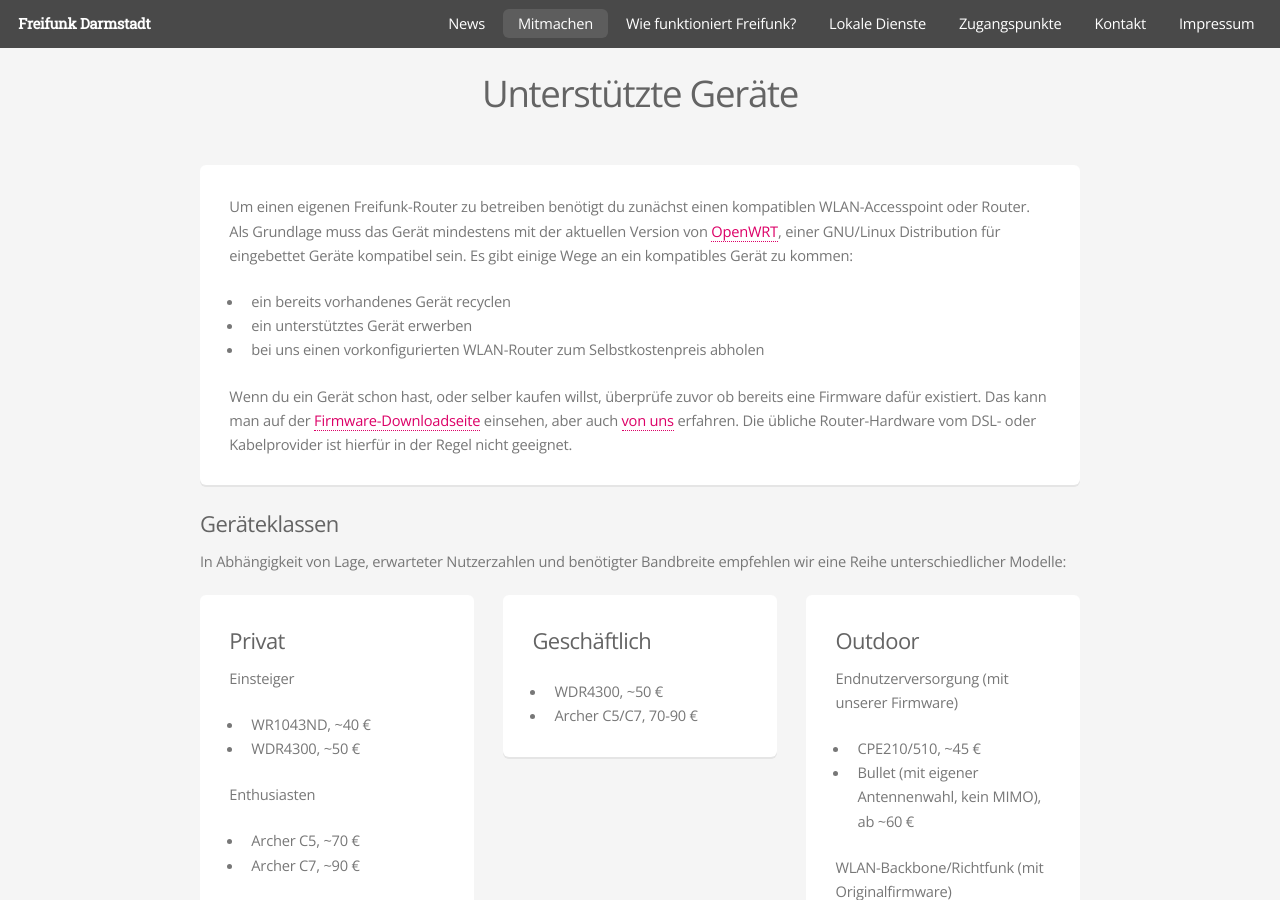
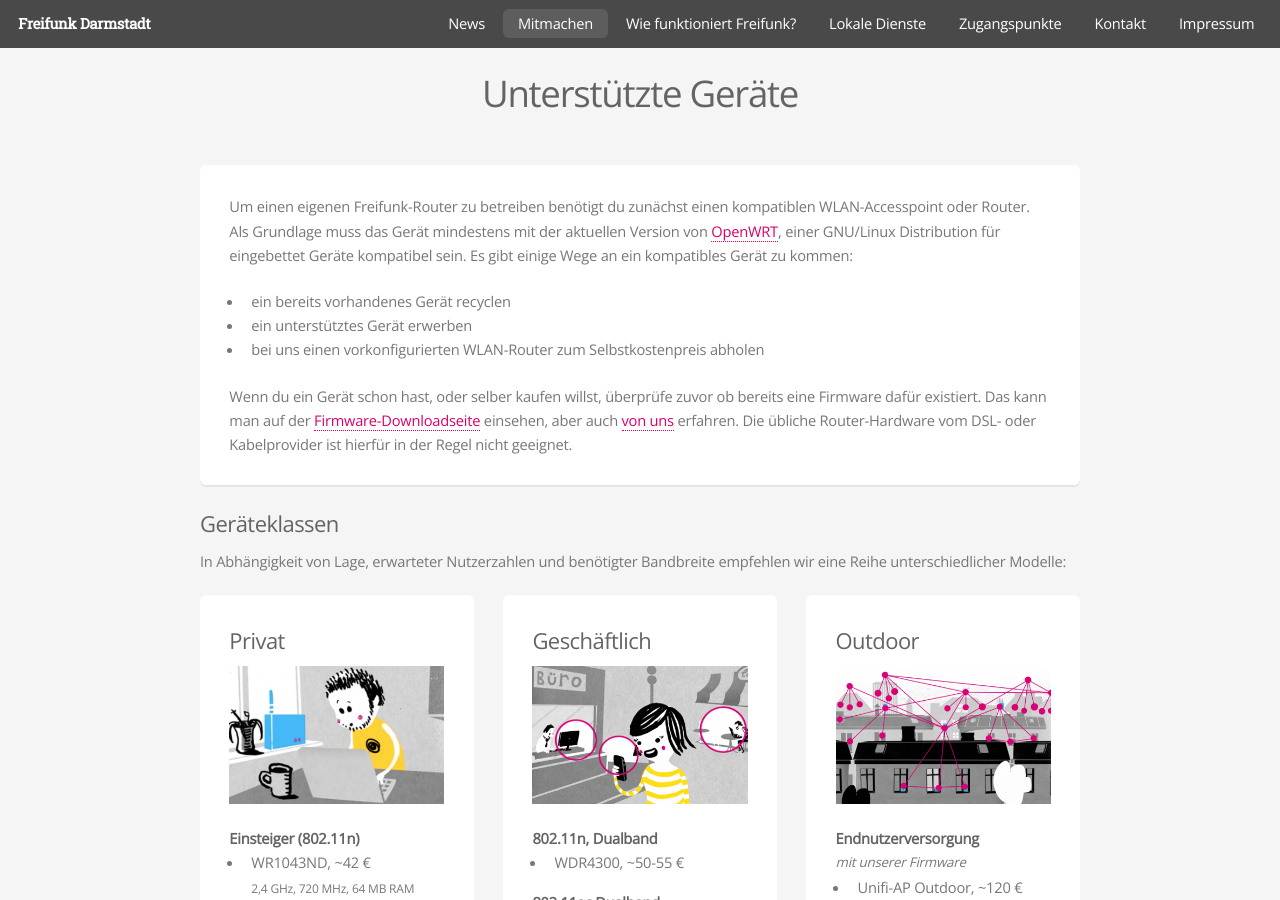
Before and after one commit to mdrenger/darmstadt.freifunk.net, a Jekyll site: the page built from pages/mitmachen/unterstuetzte_geraete.html, in a window 1280 px wide. Built offline with Jekyll 4.4.1, drawn with Linux system fonts in a browser that asks for light colours; some of the changed text lies outside the part shown.

Commit message:
Mitmachen/Unterstütze Geräte: Preise und Beschreibungen aktualisiert, Bilder eingefügt

```diff
--- a/pages/mitmachen/unterstuetzte_geraete.html
+++ b/pages/mitmachen/unterstuetzte_geraete.html
@@ -37,40 +37,85 @@
 			<div class="4u 12u(2)">
 				<section class="box">
 					<h3>Privat</h3>
-					Einsteiger
-					<ul>
-						<li>WR1043ND, ~40 €</li>
-						<li>WDR4300, ~50 €</li>
+					<p><img alt="Privat" src="/images/participate_small.png" style="max-width: 100%;"></p>
+
+					<strong>Einsteiger (802.11n)</strong>
+					<ul style="margin: 0px 0px 15px 0px;">
+						<li>
+							WR1043ND, ~42 €<br />
+							<span style="font-size: 9pt;">2,4 GHz, 720 MHz, 64 MB RAM</span>
+						</li>
+						<li>
+							WDR4300, ~50-55 €<br />
+							<span style="font-size: 9pt;">2,4 &amp; 5 GHz, 560 MHz, 128 MB RAM</span>
+						</li>
 					</ul>
-					Enthusiasten
-					<ul>
-						<li>Archer C5, ~70 €</li>
+
+					<strong>Enthusiasten (802.11ac)</strong>
+					<ul style="margin: 0px 0px 15px 0px;">
+						<li>
+							Archer C5 (v1), ~73 €<br />
+							<span style="font-size: 9pt;">2,4 &amp; 5 GHz, 720 MHz, 128 MB RAM</span>
+						</li>
+						<li>
+							Archer C7, ~90 €<br />
+							<span style="font-size: 9pt;">2,4 &amp; 5 GHz, 720 MHz, 128 MB RAM</span>
+						</li>
+					</ul>
+				</section>
+			</div>
+			<div class="4u 12u(2)">
+				<section class="box">
+					<h3>Geschäftlich</h3>
+					<p><img alt="Gesch&auml;ftlich" src="/images/participate_medium.png" style="max-width: 100%;"></p>
+
+					<strong>802.11n, Dualband</strong>
+					<ul style="margin: 0px 0px 15px 0px;">
+						<li>WDR4300, ~50-55 €</li>
+					</ul>
+
+					<strong>802.11ac Dualband</strong><br />
+					<span style="font-size: 10pt; font-style: italic;">experimentell</span>
+					<ul style="margin: 0px 0px 15px 0px;">
+						<li>Archer C5, ~73 €</li>
 						<li>Archer C7, ~90 €</li>
 					</ul>
 				</section>
 			</div>
 			<div class="4u 12u(2)">
 				<section class="box">
-					<h3>Geschäftlich</h3>
-					<ul>
-						<li>WDR4300, ~50 €</li>
-						<li>Archer C5/C7, 70-90 €</li>
+					<h3>Outdoor</h3>
+					<p><img alt="Outdoor (Wireless Backbone)" src="/images/participate_big.png" style="max-width: 100%;"></p>
+
+					<strong>Endnutzerversorgung</strong><br />
+					<span style="font-size: 10pt; font-style: italic;">mit unserer Firmware</span>
+					<ul style="margin: 0px 0px 15px 0px;">
+						<li>
+							Unifi-AP Outdoor, ~120 €<br />
+							<span style="font-size: 9pt;">Rundstrahler, nur noch Restbestände</span>
+						</li>
+						<li>
+							CPE210/510, ~45 €<br />
+							<span style="font-size: 9pt;">Sektorantenne, H 65° / E 35°</span>
+						</li>
+						<li>
 					</ul>
-				</section>
-			</div>
-			<div class="4u 12u(2)">
-				<section class="box">
-					<h3>Outdoor</h3>
-					Endnutzerversorgung (mit unserer Firmware)
-					<ul>
-						<li>CPE210/510, ~45 €</li>
-						<li>Bullet (mit eigener Antennenwahl, kein MIMO), ab ~60 €</li>
-					</ul>
-					WLAN-Backbone/Richtfunk (mit Originalfirmware)
-					<ul>
-						<li>Bullet M, ab ~60 €</li>
-						<li>NanoStation M, ab ~70 €</li>
-						<li>Rocket M, ab ~75 € </li>
+
+					<strong>WLAN-Backbone/Richtfunk</strong><br />
+					<span style="font-size: 10pt; font-style: italic;">mit Originalfirmware für DFS+TPC</span>
+					<ul style="margin: 0px 0px 15px 0px;">
+						<li>
+							Bullet M, ab ~60 €<br />
+							<span style="font-size: 9pt;">Kein MIMO, externe Antenne</span>
+						</li>
+						<li>
+							NanoStation M, ~70-75 €<br />
+							<span style="font-size: 9pt;">2x2 MIMO, Sektorantenne, H 55° / E 53°</span>
+						</li>
+						<li>
+							Rocket M, ~80-200 €<br />
+							<span style="font-size: 9pt;">2x2 MIMO, externe Antenne</span>
+						</li>
 					</ul>
 				</section>
 			</div>
```
Also changed, not shown: images/participate_big.png (added), images/participate_medium.png (added), images/participate_small.png (added).
